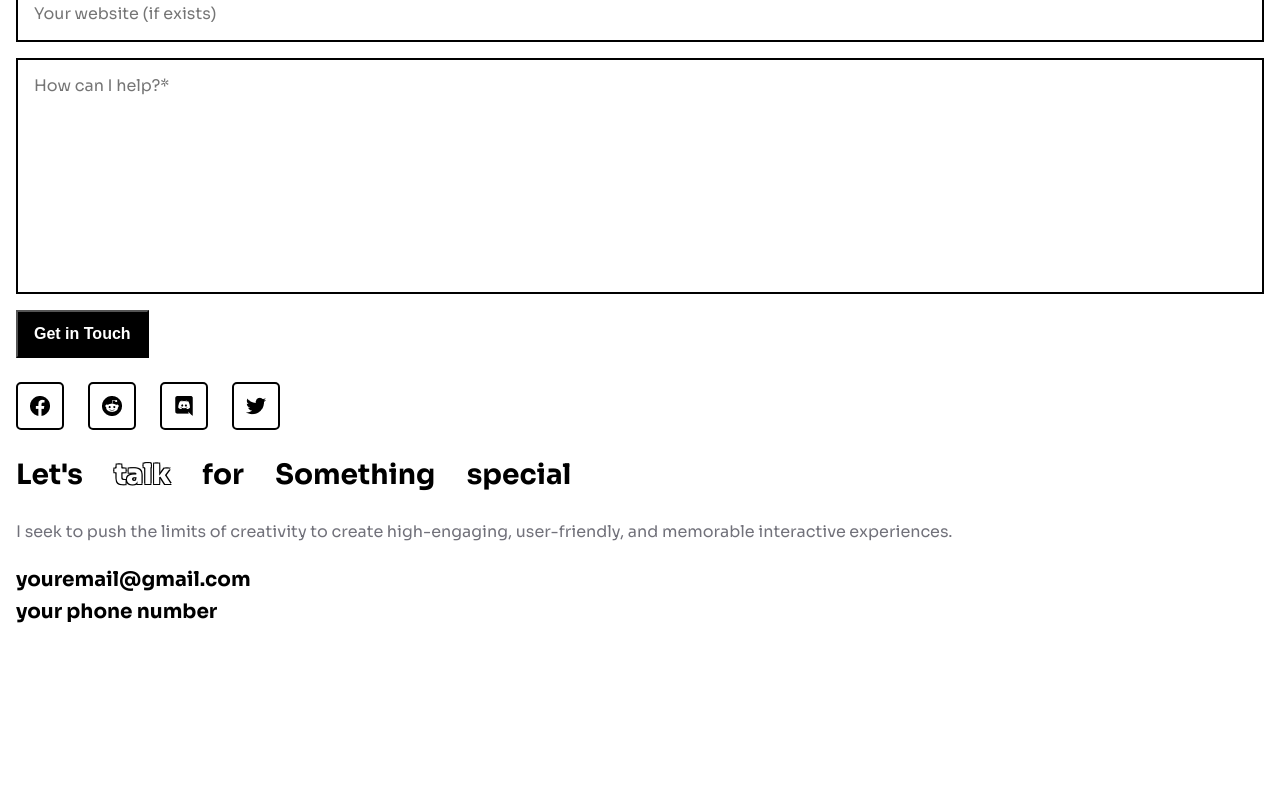
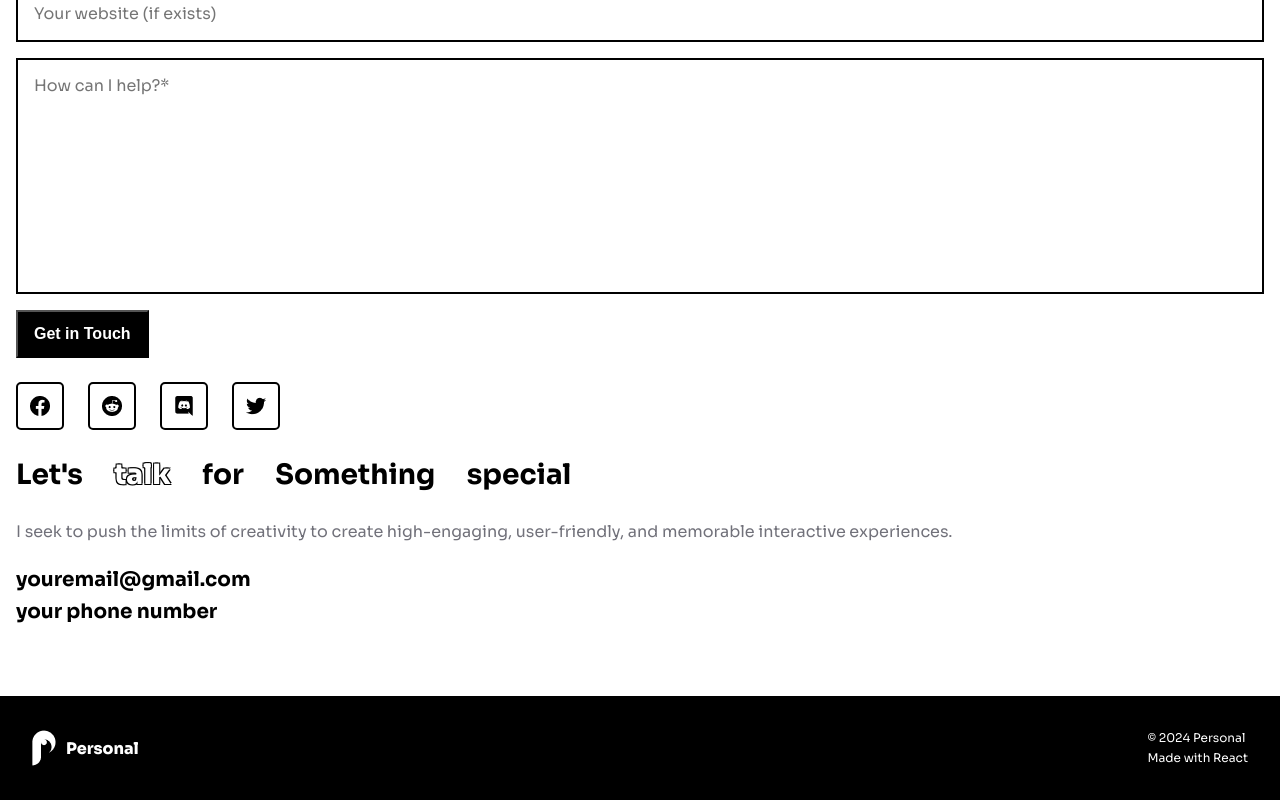
Before and after one commit to rowleks/illustrated-portfolio, a React (Vite) app: page / in a window 1280 px wide. Shown: the part 10550-11350 px from the top of the page. Before the commit the page ends 11214 px from the top, so only its background shows below. Built offline with nearby package versions, Linux system fonts and the light colour scheme.

Commit message:
added footer

```diff
--- a/src/App.tsx
+++ b/src/App.tsx
@@ -1,6 +1,7 @@
 import './App.scss';
 import About from './components/about/About';
 import Experience from './components/experience/Experience';
+import Footer from './components/footer/Footer';
 import Contact from './components/form/Contact';
 import Hero from './components/hero/Hero';
 import Navbar from './components/navbar/Navbar';
@@ -27,6 +28,10 @@ function App() {
         <Contact />
       </main>
 
+      <footer>
+        <Footer />
+      </footer>
+
 
     </div>
   )
--- /dev/null
+++ b/src/components/footer/Footer.tsx
@@ -0,0 +1,19 @@
+import "./footer.scss";
+function Footer() {
+  return (
+    <footer className="footer">
+        <div className="footer__left">
+            <img src="/logo-wht.png" alt="" />
+            <span className="span--bold">Personal</span>
+        </div>
+
+        <div className="footer__right">
+            <span>&copy; 2024 Personal</span>
+            <span>Made with React</span>
+        </div>
+
+    </footer>
+  )
+}
+
+export default Footer
--- /dev/null
+++ b/src/components/footer/footer.scss
@@ -0,0 +1,25 @@
+footer {
+    display: flex;
+    align-items: center;
+    justify-content: space-between;
+    width: 100%;
+    padding: 16px;
+    background-color: #000;
+    color: #fff;
+
+    .footer__left {
+        display: flex;
+        align-items: center;
+        gap: 10px;
+    }
+
+    .footer__right {
+        display: flex;
+        flex-direction: column;
+
+        span {
+            font-size: 12px;
+            line-height: 20px;
+        }
+    }
+}
```
